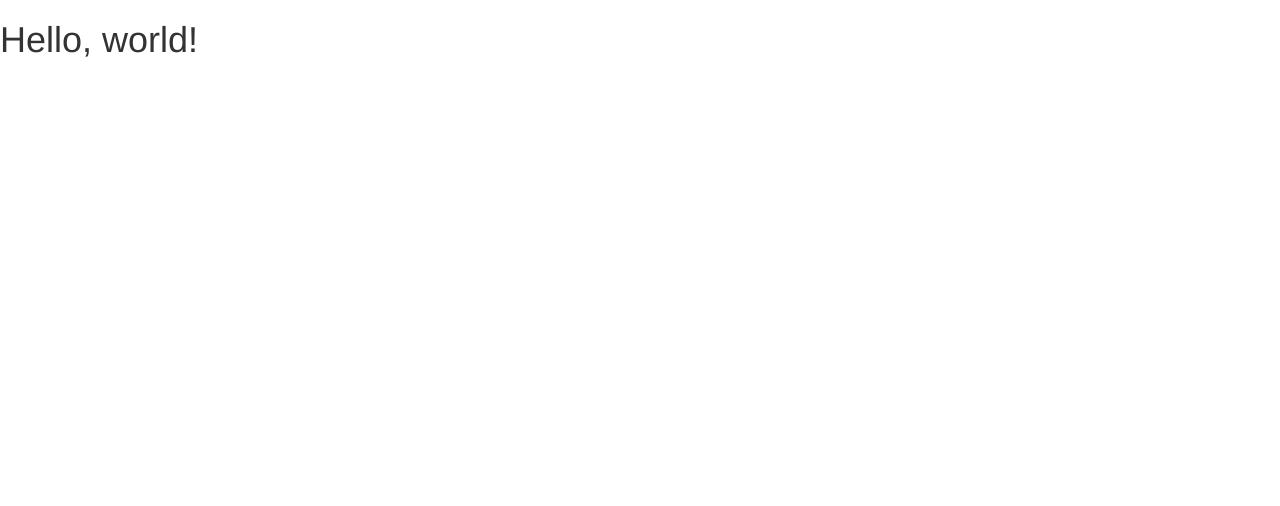
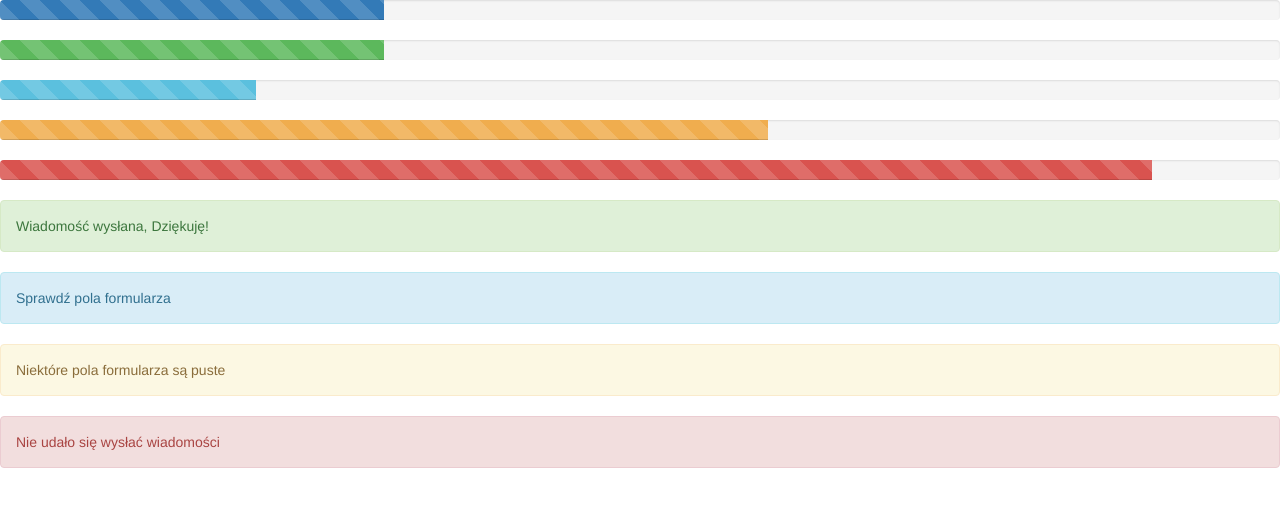
Before and after one commit to kafcok/test, a plain HTML site: page index.html in a window 1280 px wide. Drawn offline with nearby package versions, Linux system fonts and the light colour scheme.

Commit message:
kolejne testy

```diff
--- a/index.html
+++ b/index.html
@@ -1,6 +1,7 @@
 <!DOCTYPE html>
 <html lang="pl_PL">
-  <head>
+
+<head>
     <meta charset="utf-8">
     <meta http-equiv="X-UA-Compatible" content="IE=edge">
     <meta name="viewport" content="width=device-width, initial-scale=1">
@@ -8,20 +9,47 @@
 
     <!-- Latest compiled and minified CSS -->
     <link rel="stylesheet" href="https://maxcdn.bootstrapcdn.com/bootstrap/3.3.6/css/bootstrap.min.css" integrity="sha384-1q8mTJOASx8j1Au+a5WDVnPi2lkFfwwEAa8hDDdjZlpLegxhjVME1fgjWPGmkzs7" crossorigin="anonymous">
-
+    <link rel="stylesheet" href="https://maxcdn.bootstrapcdn.com/font-awesome/4.6.2/css/font-awesome.min.css">
+    <link rel="stylesheet" href="styles.css">
     <!-- HTML5 Shim and Respond.js IE8 support of HTML5 elements and media queries -->
     <!-- WARNING: Respond.js doesn't work if you view the page via file:// -->
     <!--[if lt IE 9]>
       <script src="https://oss.maxcdn.com/html5shiv/3.7.2/html5shiv.min.js"></script>
       <script src="https://oss.maxcdn.com/respond/1.4.2/respond.min.js"></script>
     <![endif]-->
-  </head>
-  <body>
-    <h1>Hello, world!</h1>
+</head>
+
+<body>
+
 
     <!-- jQuery (necessary for Bootstrap's JavaScript plugins) -->
     <script src="https://ajax.googleapis.com/ajax/libs/jquery/1.11.3/jquery.min.js"></script>
     <!-- Latest compiled and minified JavaScript -->
-<script src="https://maxcdn.bootstrapcdn.com/bootstrap/3.3.6/js/bootstrap.min.js" integrity="sha384-0mSbJDEHialfmuBBQP6A4Qrprq5OVfW37PRR3j5ELqxss1yVqOtnepnHVP9aJ7xS" crossorigin="anonymous"></script>
-  </body>
+    <script src="https://maxcdn.bootstrapcdn.com/bootstrap/3.3.6/js/bootstrap.min.js" integrity="sha384-0mSbJDEHialfmuBBQP6A4Qrprq5OVfW37PRR3j5ELqxss1yVqOtnepnHVP9aJ7xS" crossorigin="anonymous"></script>
+
+    <div class="progress progress-striped active">
+        <div class="progress-bar progress-bar-primary" style="width: 30%"></div>
+    </div>
+    <div class="progress progress-striped active">
+        <div class="progress-bar progress-bar-success" style="width: 30%"></div>
+    </div>
+    <div class="progress progress-striped active">
+        <div class="progress-bar progress-bar-info" style="width: 20%"></div>
+    </div>
+    <div class="progress progress-striped active">
+        <div class="progress-bar progress-bar-warning" style="width: 60%"></div>
+    </div>
+    <div class="progress progress-striped active">
+        <div class="progress-bar progress-bar-danger" style="width: 90%"></div>
+    </div>
+
+    <div class="alert alert-success">Wiadomość wysłana, Dziękuję!</div>
+    <div class="alert alert-info">Sprawdź pola formularza</div>
+    <div class="alert alert-warning">Niektóre pola formularza są puste</div>
+    <div class="alert alert-danger">Nie udało się wysłać wiadomości</div>
+
+
+
+</body>
+
 </html>
```
